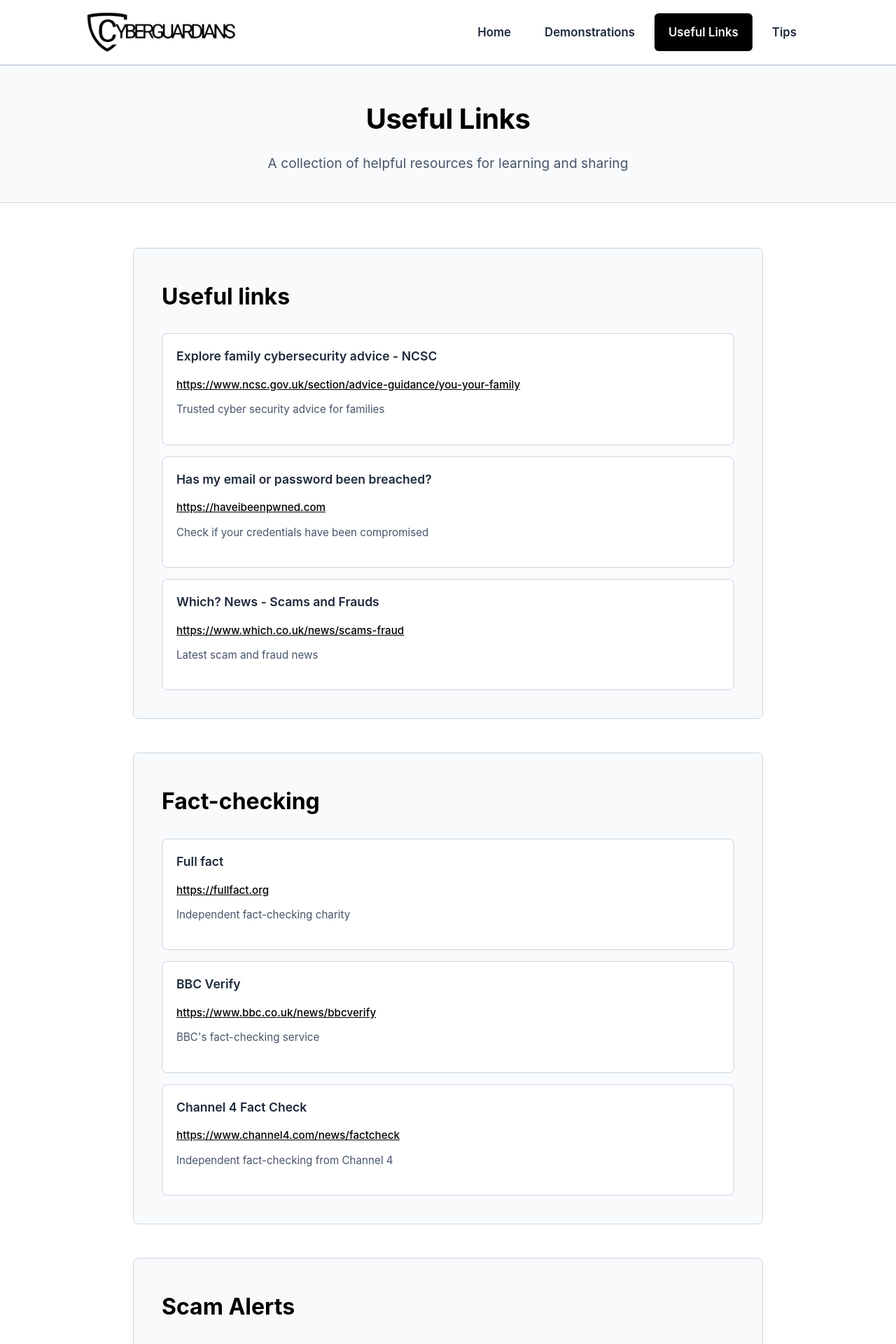
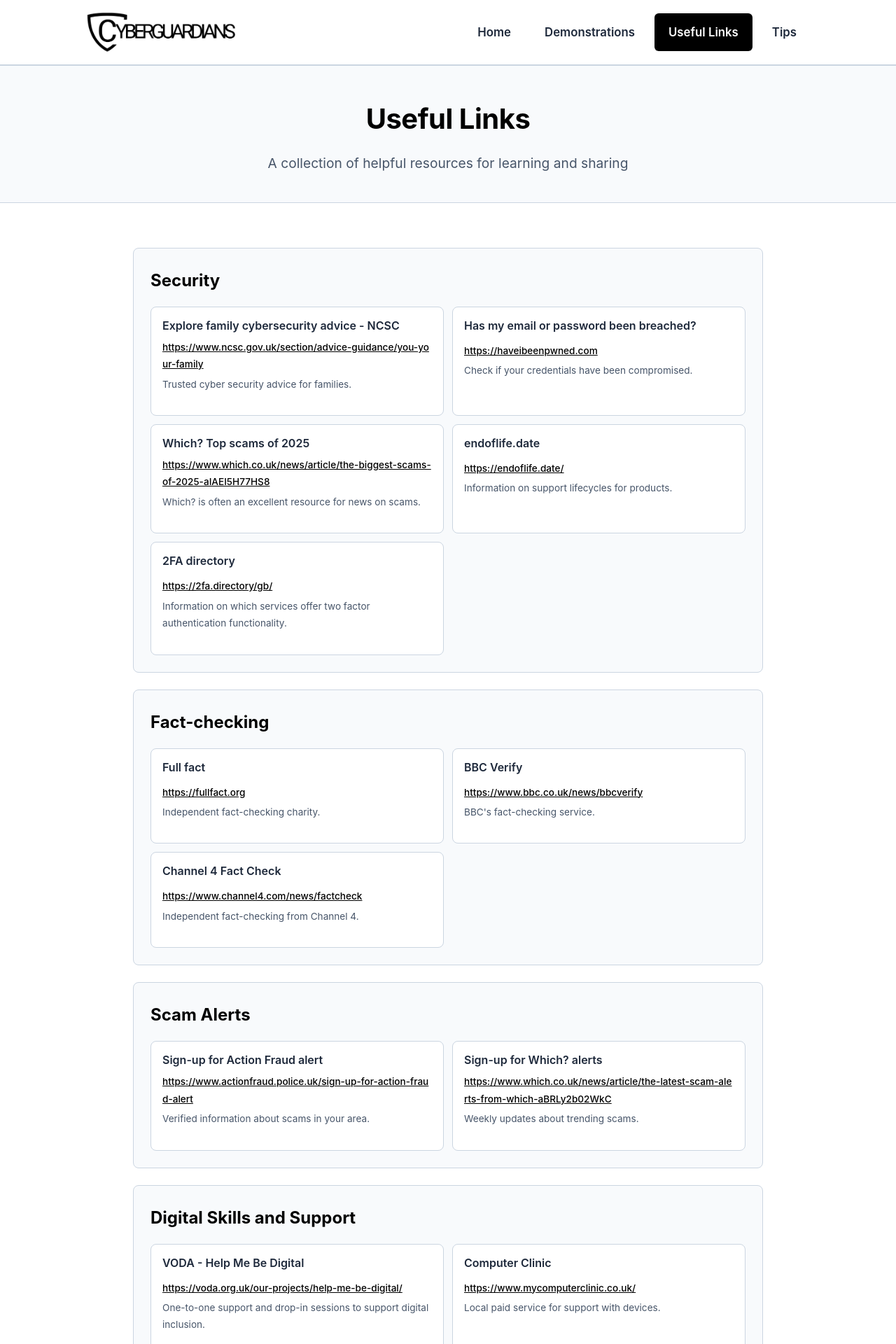
Before and after one commit to cyberguardianstraining/cyberguardianstraining.github.io, a Jekyll site: the page built from links.html, in a window 1280 px wide. Shown: the top 1920 px of the page at 70% size. Built offline with Jekyll 4.4.1, drawn with Linux system fonts in a browser that asks for light colours; some of the changed text lies outside the part shown.

Commit message:
updates links

```diff
--- a/css/main.css
+++ b/css/main.css
@@ -246,17 +246,17 @@
 /* Content pages styling */
 .content-section {
     max-width: 900px;
-    margin: 0 auto 3rem;
-    padding: 2.5rem;
+    margin: 0 auto 1.5rem;
+    padding: 1.5rem;
     background: var(--surface);
     border-radius: var(--border-radius);
     border: 1px solid var(--border-color);
 }
 
 .content-section h2 {
-    font-size: 2rem;
+    font-size: 1.5rem;
     color: var(--primary-color);
-    margin-bottom: 1.25rem;
+    margin-bottom: 0.75rem;
     font-weight: 700;
 }
 
@@ -355,33 +355,39 @@
 
 /* Links page styling */
 .links-list {
-    display: flex;
-    flex-direction: column;
-    gap: 1rem;
-    margin-top: 1.5rem;
+    display: grid;
+    grid-template-columns: 1fr;
+    gap: 0.75rem;
+    margin-top: 1rem;
+}
+
+@media (min-width: 900px) {
+    .links-list {
+        grid-template-columns: 1fr 1fr;
+    }
 }
 
 .link-item {
     background: white;
-    padding: 1rem 1.25rem;
+    padding: 0.75rem 1rem;
     border-radius: var(--border-radius);
     border: 1px solid var(--border-color);
 }
 
 .link-item h3 {
-    font-size: 1.1rem;
+    font-size: 1rem;
     font-weight: 600;
     color: var(--text-primary);
-    margin: 0 0 0.5rem 0;
+    margin: 0 0 0.25rem 0;
 }
 
 .link-url {
     display: inline-block;
     color: var(--primary-color);
     text-decoration: underline;
-    font-size: 0.95rem;
+    font-size: 0.85rem;
     font-weight: 500;
-    margin-bottom: 0.5rem;
+    margin-bottom: 0.25rem;
     word-break: break-all;
 }
 
@@ -391,9 +397,9 @@
 
 .link-description {
     color: var(--text-secondary);
-    line-height: 1.6;
+    line-height: 1.4;
     margin: 0;
-    font-size: 0.95rem;
+    font-size: 0.85rem;
 }
 
 @media (max-width: 768px) {
@@ -443,7 +449,7 @@
     }
 
     .content-section {
-        padding: 2rem;
+        padding: 1.25rem;
     }
 
     .feature-grid {
@@ -506,15 +512,15 @@
     }
 
     .content-section {
-        padding: 1.5rem;
+        padding: 1rem;
     }
 
     .content-section h2 {
-        font-size: 1.75rem;
+        font-size: 1.35rem;
     }
 
     .content-section h3 {
-        font-size: 1.35rem;
+        font-size: 1.2rem;
     }
 
     .feature-card {
@@ -528,18 +534,18 @@
     }
 
     .link-item {
-        padding: 1rem;
+        padding: 0.75rem;
     }
 
     .link-item h3 {
-        font-size: 1.05rem;
+        font-size: 0.95rem;
     }
 
     .link-url {
-        font-size: 0.9rem;
+        font-size: 0.8rem;
     }
 
     .link-description {
-        font-size: 0.9rem;
+        font-size: 0.8rem;
     }
 }
--- a/links.html
+++ b/links.html
@@ -13,25 +13,37 @@
     <main>
         <!-- Example structure for organizing links by category -->
         <div class="content-section">
-            <h2>Useful links</h2>
+            <h2>Security</h2>
             <div class="links-list">
                 <!-- Example link item structure -->
                 <div class="link-item">
                     <h3>Explore family cybersecurity advice - NCSC</h3>
                     <a href="https://www.ncsc.gov.uk/section/advice-guidance/you-your-family" class="link-url" target="_blank" rel="noopener noreferrer">https://www.ncsc.gov.uk/section/advice-guidance/you-your-family</a>
-                    <p class="link-description">Trusted cyber security advice for families</p>
+                    <p class="link-description">Trusted cyber security advice for families.</p>
                 </div>
 
                 <div class="link-item">
                     <h3>Has my email or password been breached?</h3>
                     <a href= "https://haveibeenpwned.com" class="link-url" target="_blank" rel="noopener noreferrer">https://haveibeenpwned.com</a>
-                    <p class="link-description">Check if your credentials have been compromised</p>
+                    <p class="link-description">Check if your credentials have been compromised.</p>
                 </div>
                 <div class="link-item">
-                    <h3>Which? News - Scams and Frauds</h3>
-                    <a href= "https://www.which.co.uk/news/scams-fraud" class="link-url" target="_blank" rel="noopener noreferrer">https://www.which.co.uk/news/scams-fraud</a>
-                    <p class="link-description">Latest scam and fraud news</p>
+                    <h3>Which? Top scams of 2025</h3>
+                    <a href= "https://www.which.co.uk/news/article/the-biggest-scams-of-2025-aIAEI5H77HS8" class="link-url" target="_blank" rel="noopener noreferrer">https://www.which.co.uk/news/article/the-biggest-scams-of-2025-aIAEI5H77HS8</a>
+                    <p class="link-description">Which? is often an excellent resource for news on scams.</p>
                 </div>
+                <div class="link-item">
+                    <h3>endoflife.date</h3>
+                    <a href= "https://endoflife.date/" class="link-url" target="_blank" rel="noopener noreferrer">https://endoflife.date/</a>
+                    <p class="link-description">Information on support lifecycles for products.</p>
+                </div>
+                <div class="link-item">
+                    <h3>2FA directory</h3>
+                    <a href= "https://2fa.directory/gb/" class="link-url" target="_blank" rel="noopener noreferrer">https://2fa.directory/gb/</a>
+                    <p class="link-description">Information on which services offer two factor authentication functionality.</p>
+                </div>
+
+
             </div>
         </div>
         <div class="content-section">
@@ -41,19 +53,19 @@
                 <div class="link-item">
                     <h3>Full fact</h3>
                     <a href="https://fullfact.org" class="link-url" target="_blank" rel="noopener noreferrer">https://fullfact.org</a>
-                    <p class="link-description">Independent fact-checking charity</p>
+                    <p class="link-description">Independent fact-checking charity.</p>
                 </div>
 
                 <div class="link-item">
                                         <h3>BBC Verify</h3>
                     <a href="https://www.bbc.co.uk/news/bbcverify"class="link-url" target="_blank" rel="noopener noreferrer">https://www.bbc.co.uk/news/bbcverify</a>
-                    <p class="link-description">BBC's fact-checking service</p>
+                    <p class="link-description">BBC's fact-checking service.</p>
                 </div>
 
                 <div class="link-item">
                     <h3>Channel 4 Fact Check</h3>
                     <a href="https://www.channel4.com/news/factcheck" class="link-url" target="_blank" rel="noopener noreferrer">https://www.channel4.com/news/factcheck</a>
-                    <p class="link-description">Independent fact-checking from Channel 4</p>
+                    <p class="link-description">Independent fact-checking from Channel 4.</p>
                 </div>
             </div>
         </div>
@@ -64,7 +76,66 @@
                 <div class="link-item">
                     <h3>Sign-up for Action Fraud alert</h3>
                     <a href="https://www.actionfraud.police.uk/sign-up-for-action-fraud-alert" class="link-url" target="_blank" rel="noopener noreferrer">https://www.actionfraud.police.uk/sign-up-for-action-fraud-alert</a>
-                    <p class="link-description">Verified information about scams in your area</p>
+                    <p class="link-description">Verified information about scams in your area.</p>
+                </div>
+                <div class="link-item">
+                    <h3>Sign-up for Which? alerts</h3>
+                    <a href="https://www.which.co.uk/news/article/the-latest-scam-alerts-from-which-aBRLy2b02WkC" class="link-url" target="_blank" rel="noopener noreferrer">https://www.which.co.uk/news/article/the-latest-scam-alerts-from-which-aBRLy2b02WkC</a>
+                    <p class="link-description">Weekly updates about trending scams.</p>
+                </div>
+
+            </div>
+        </div>
+
+        <div class="content-section">
+            <h2>Digital Skills and Support</h2>
+            <div class="links-list">
+                <div class="link-item">
+                    <h3>VODA - Help Me Be Digital</h3>
+                    <a href="https://voda.org.uk/our-projects/help-me-be-digital/" class="link-url" target="_blank" rel="noopener noreferrer">https://voda.org.uk/our-projects/help-me-be-digital/</a>
+                    <p class="link-description">One-to-one support and drop-in sessions to support digital inclusion.</p>
+                </div>
+                <div class="link-item">
+                    <h3>Computer Clinic</h3>
+                    <a href="https://www.mycomputerclinic.co.uk/" class="link-url" target="_blank" rel="noopener noreferrer">https://www.mycomputerclinic.co.uk/</a>
+                    <p class="link-description">Local paid service for support with devices.</p>
+                </div>
+                <div class="link-item">
+                    <h3>Apple Genius Bar</h3>
+                    <a href="https://www.apple.com/uk/retail/geniusbar/" class="link-url" target="_blank" rel="noopener noreferrer">https://www.apple.com/uk/retail/geniusbar/</a>
+                    <p class="link-description">Apple's official support service.</p>
+                </div>
+            </div>
+        </div>
+
+
+        <div class="content-section">
+            <h2>Digital Legacy</h2>
+            <div class="links-list">
+                <div class="link-item">
+                    <h3>Google Inactive Account Manager</h3>
+                    <a href="https://support.google.com/accounts/answer/3036546?hl=en" class="link-url" target="_blank" rel="noopener noreferrer">https://support.google.com/accounts/answer/3036546?hl=en</a>
+                    <p class="link-description">Transfer Google data to someone else if you go inactive for a specified length of time.</p>
+                </div>
+                <div class="link-item">
+                    <h3>Apple Legacy Contact</h3>
+                    <a href="https://support.apple.com/en-gb/102631" class="link-url" target="_blank" rel="noopener noreferrer">https://support.apple.com/en-gb/102631</a>
+                    <p class="link-description">Assign someone to be able to access your Apple data in the event of death, including iCloud files.</p>
+                </div>
+                <div class="link-item">
+                    <h3>Microsoft Onedrive Legacy Contact</h3>
+                    <a href="https://support.microsoft.com/en-us/office/preserve-your-digital-legacy-with-onedrive-245869c6-3505-4d75-a75f-82bdec48ad7b" class="link-url" target="_blank" rel="noopener noreferrer">https://support.microsoft.com/en-us/office/preserve-your-digital-legacy-with-onedrive-245869c6-3505-4d75-a75f-82bdec48ad7b</a>
+                    <p class="link-description">Assign someone to be able to access your OneDrive cloud files in the event of death.</p>
+                </div>
+                <div class="link-item">
+                    <h3>Facebook Legacy Contact</h3>
+                    <a href="https://www.facebook.com/help/1568013990080948" class="link-url" target="_blank" rel="noopener noreferrer">https://www.facebook.com/help/1568013990080948</a>
+                    <p class="link-description">Assign someone to make decisions about your Facebook account in the event of death.</p>
+                </div>
+                <div class="link-item">
+                    <h3>Bitwarden Emergency Access</h3>
+                    <a href="https://bitwarden.com/help/emergency-access/" class="link-url" target="_blank" rel="noopener noreferrer">https://bitwarden.com/help/emergency-access/</a>
+                    <p class="link-description">An example of password manager functionality supporting digital legacy. Similar exists for Keeper, LastPass, NordPass and ProtonPass. All require paid accounts, not free.</p>
                 </div>
             </div>
         </div>
```
